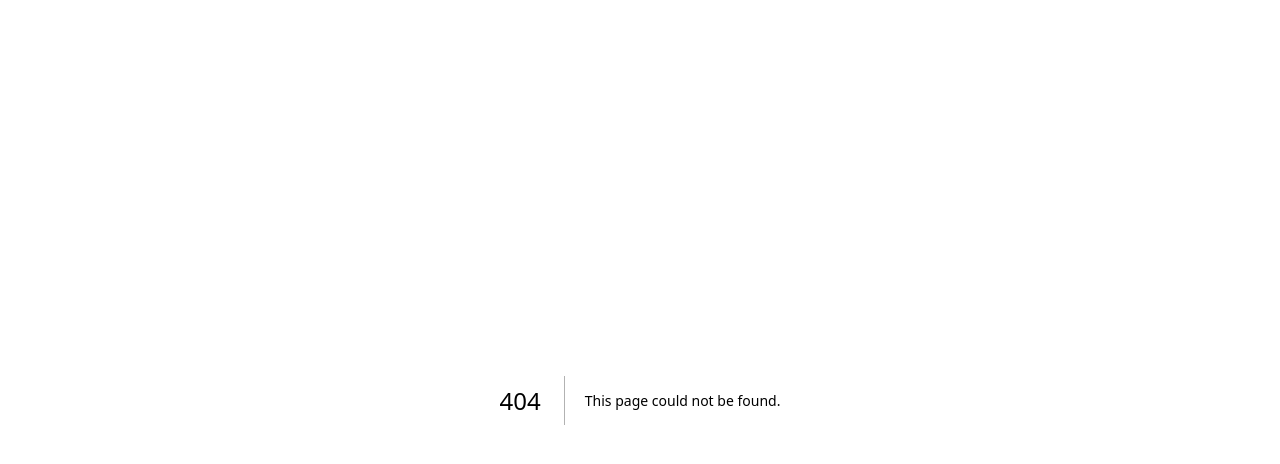
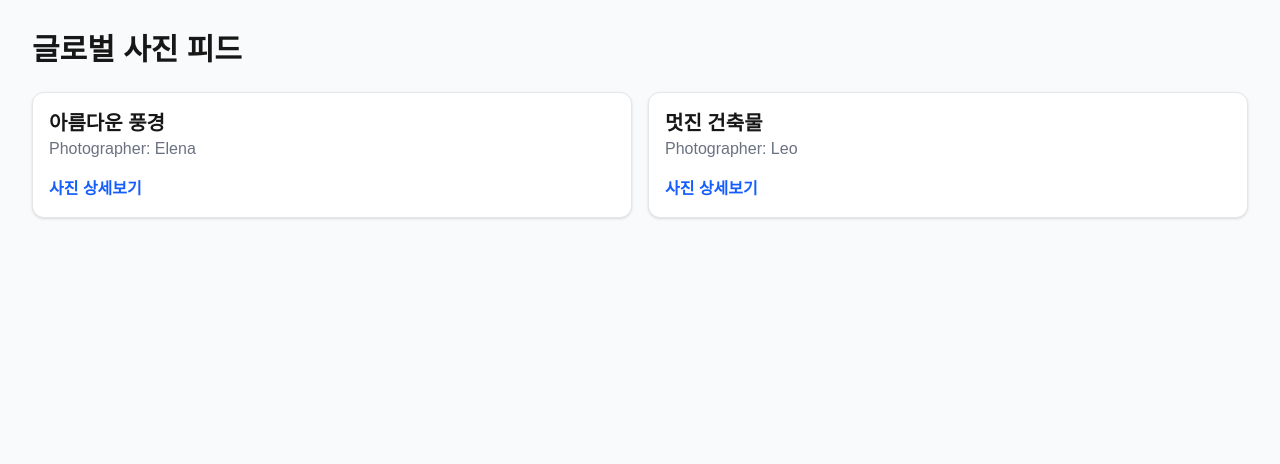
Before and after one commit to yunajoe/nextjs-master-class-part2-inflearn, a Next.js app: page /feed in a window 1280 px wide. Before the commit this address had no page. Shown: the top 464 px of the page. Built offline with nearby package versions, Linux system fonts and the light colour scheme.

Commit message:
실습튜토리얼: 라우틸 흐름 interceptor

```diff
--- /dev/null
+++ b/src/app/feed/(...)photo/[id]/InterceptedDetail.tsx
@@ -0,0 +1,28 @@
+async function InterceptedDetail({
+  paramsPromise,
+}: {
+  paramsPromise: Promise<{ id: string }>;
+}) {
+  const resolvedParams = await paramsPromise;
+  const photoId = resolvedParams.id;
+  return (
+    <>
+      <h2 className="text-2xl font-bold text-blue-900 mb-2">
+        🎯 낚아챈 화면 (Intercepted View)
+      </h2>
+      <p className="text-blue-800 leading-relaxed">
+        현재 피드(Feed)의 <strong>레이아웃 맥락을 파괴하지 않고</strong>,<br />
+        주소창만{" "}
+        <code className="bg-white px-2 py-1 rounded font-mono text-sm shadow-sm">
+          /photo/{photoId}
+        </code>{" "}
+        로 변경한 뒤 이 화면을 부드럽게 덮어씌웠습니다!
+      </p>
+      <p className="mt-4 text-sm font-bold text-red-500">
+        ※ 지금 키보드의 F5(새로고침)를 눌러보세요!
+      </p>
+    </>
+  );
+}
+
+export default InterceptedDetail;
--- /dev/null
+++ b/src/app/feed/(...)photo/[id]/page.tsx
@@ -0,0 +1,14 @@
+import InterceptedDetail from "@/app/feed/(...)photo/[id]/InterceptedDetail";
+import { Suspense } from "react";
+
+function InterceptedPhotoPage({ params }: { params: Promise<{ id: string }> }) {
+  // 🚨 아키텍트의 규칙: 껍데기에서는 절대 await params를 하지 않고 내부로 위임합니다.
+
+  return (
+    <Suspense fallback={<p className="text-blu-500 font-bold"></p>}>
+      <InterceptedDetail paramsPromise={params} />
+    </Suspense>
+  );
+}
+
+export default InterceptedPhotoPage;
--- /dev/null
+++ b/src/app/feed/page.tsx
@@ -0,0 +1,34 @@
+// src/app/feed/page.tsx
+import Link from "next/link";
+
+const photos = [
+  { id: "1", title: "아름다운 풍경", author: "Elena" },
+  { id: "2", title: "멋진 건축물", author: "Leo" },
+];
+
+export default function FeedPage() {
+  return (
+    <div className="p-8 bg-gray-50 min-h-screen">
+      <h1 className="text-3xl font-extrabold mb-6">글로벌 사진 피드</h1>
+      <div className="grid grid-cols-2 gap-4">
+        {photos.map((photo) => (
+          <div
+            key={photo.id}
+            className="p-4 border border-gray-200 rounded-xl shadow-sm bg-white"
+          >
+            <h3 className="text-xl font-bold">{photo.title}</h3>
+            <p className="text-gray-500 mb-4">Photographer: {photo.author}</p>
+
+            {/* 💡 함정의 스위치: 사용자는 진짜 /photo 페이지로 이동한다고 생각하며 링크를 클릭합니다. */}
+            <Link
+              href={`/photo/${photo.id}`}
+              className="text-blue-600 hover:text-blue-800 hover:underline font-semibold"
+            >
+              사진 상세보기
+            </Link>
+          </div>
+        ))}
+      </div>
+    </div>
+  );
+}
--- /dev/null
+++ b/src/app/photo/[id]/PhotoDetail.tsx
@@ -0,0 +1,24 @@
+export default async function PhotoDetail({
+  paramsPromise,
+}: {
+  paramsPromise: Promise<{ id: string }>;
+}) {
+  const resolvedParams = await paramsPromise;
+  const photoId = resolvedParams.id;
+
+  return (
+    <div className="text-center">
+      <h1 className="text-4xl font-extrabold mb-4 text-emerald-400">
+        📸 단독 사진 페이지 (Standard View)
+      </h1>
+      <p className="text-xl text-gray-300 leading-relaxed mt-6">
+        가로채기 함정 없이 브라우저 다이렉트로 접속하셨습니다. (사진 ID:{" "}
+        {photoId})<br />
+        <span className="text-sm text-gray-500 mt-4 block">
+          이곳은 피드의 레이아웃이 전혀 적용되지 않은{" "}
+          <strong>완전히 독립된 전체 화면</strong>입니다.
+        </span>
+      </p>
+    </div>
+  );
+}
--- /dev/null
+++ b/src/app/photo/[id]/page.tsx
@@ -0,0 +1,23 @@
+// src/app/photo/[id]/page.tsx
+import { Suspense } from "react";
+import PhotoDetail from "./PhotoDetail";
+
+export default function StandardPhotoPage({
+  params,
+}: {
+  params: Promise<{ id: string }>;
+}) {
+  return (
+    <div className="min-h-screen flex items-center justify-center bg-gray-900 text-white p-8">
+      <Suspense
+        fallback={
+          <p className="text-emerald-400 font-bold animate-pulse">
+            ⏳ 단독 사진 페이지 동기화 중...
+          </p>
+        }
+      >
+        <PhotoDetail paramsPromise={params} />
+      </Suspense>
+    </div>
+  );
+}
```
